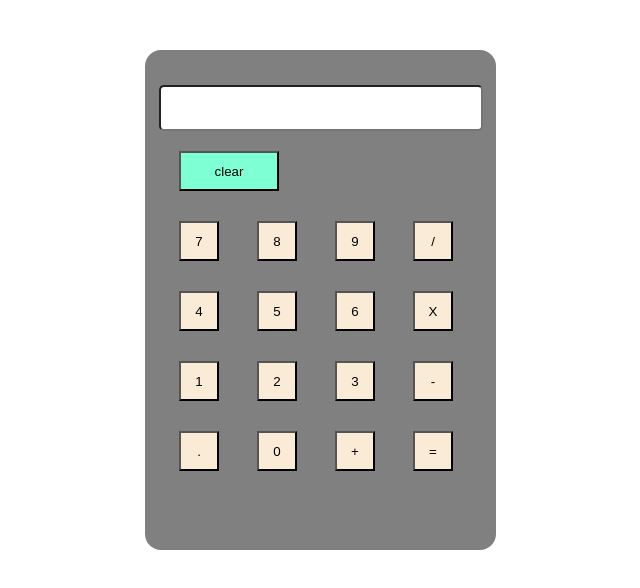
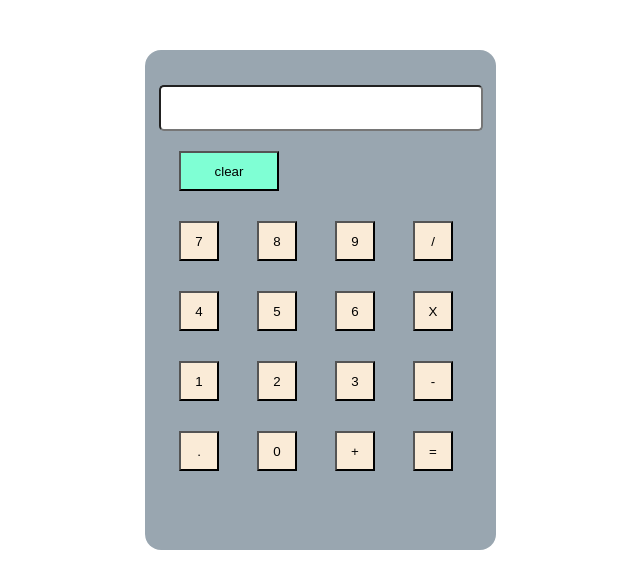
Before and after one commit to AbhimanyuT0800/Calculator-, a plain HTML site: page index.html in a window 1280 px wide. Shown: the whole page, without its empty margins (363-1003 px from the left). Drawn offline with Linux system fonts and the light colour scheme.

Commit message:
hover done

```diff
--- a/just.css
+++ b/just.css
@@ -2,7 +2,7 @@
 
 }
 .calc{
-    background-color: gray;
+    background-color: #99a6b0;
     height:500px;
     width: 351px;
     margin-top: 50px;
@@ -24,8 +24,10 @@
     margin-left: 34px;
     margin-top: 30px;
     background-color: antiquewhite;
+    cursor:pointer
 }
 .clr{
+    cursor:pointer;
     height: 40px;
     width: 100px;
     margin-left: 34px;
```
